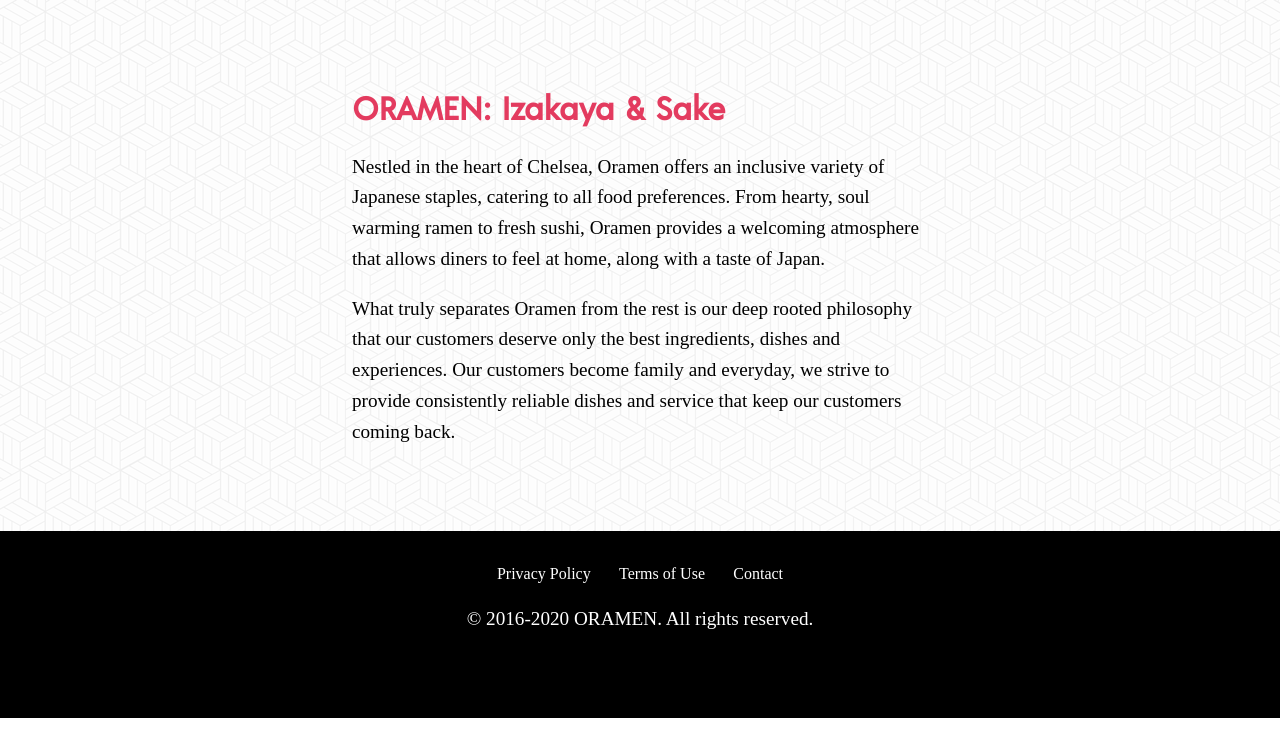
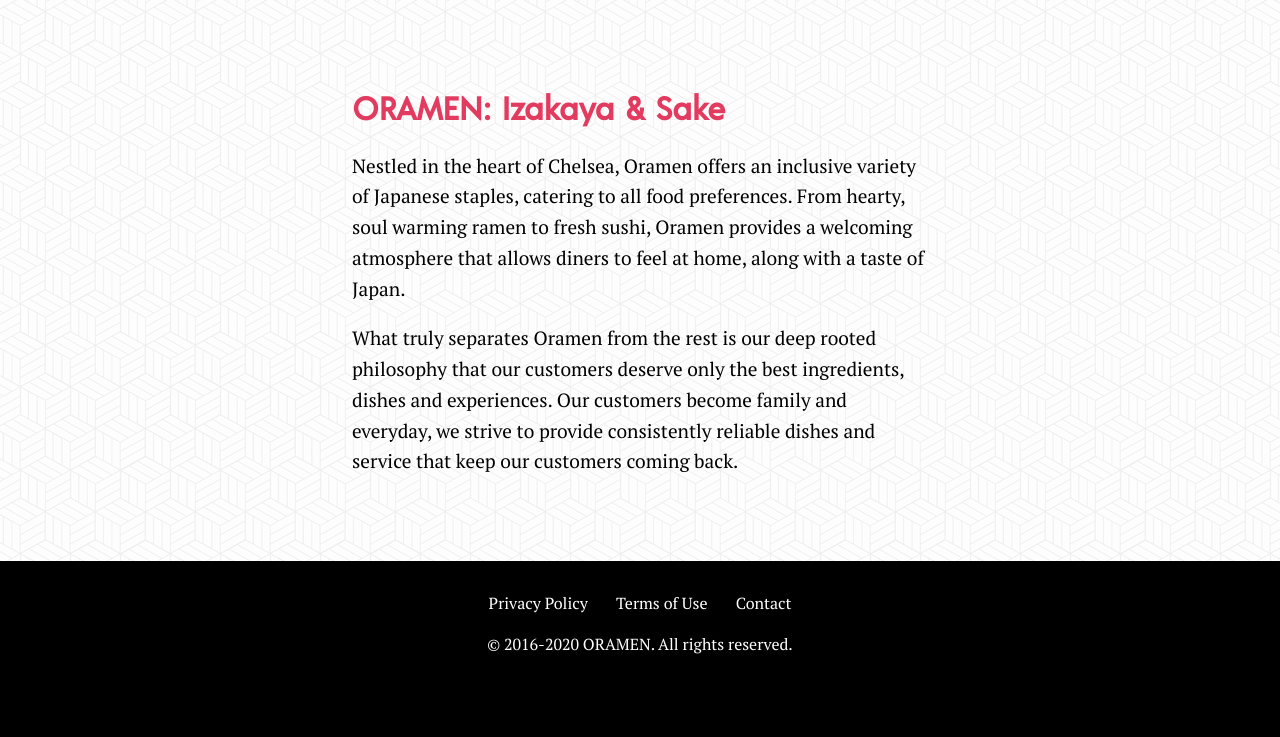
Before and after one commit to ny404/oramen, a plain HTML site: page index.html in a window 1280 px wide. Shown: the part 800-1537 px from the top of the page. Drawn offline with nearby package versions, Linux system fonts and the light colour scheme; a script that the page names is missing.

Commit message:
renamed css file

```diff
--- a/css/fonts.css
+++ b/css/fonts.css
@@ -6,9 +6,43 @@
     font-style: normal;
 
 }
+@font-face {
+    font-family: 'pt_serifbold';
+    src: url('../fonts/ptserif-bold-webfont.woff2') format('woff2'),
+         url('../fonts/ptserif-bold-webfont.woff') format('woff');
+    font-weight: normal;
+    font-style: normal;
 
+}
+@font-face {
+    font-family: 'pt_serifbold_italic';
+    src: url('../fonts/ptserif-bolditalic-webfont.woff2') format('woff2'),
+         url('../fonts/ptserif-bolditalic-webfont.woff') format('woff');
+    font-weight: normal;
+    font-style: normal;
+
+}
+@font-face {
+    font-family: 'pt_serifitalic';
+    src: url('../fonts/ptserif-italic-webfont.woff2') format('woff2'),
+         url('../fonts/ptserif-italic-webfont.woff') format('woff');
+    font-weight: normal;
+    font-style: normal;
+
+}
+@font-face {
+    font-family: 'pt_serifregular';
+    src: url('../fonts/ptserif-regular-webfont.woff2') format('woff2'),
+         url('../fonts/ptserif-regular-webfont.woff') format('woff');
+    font-weight: normal;
+    font-style: normal;
+
+}
+
+body { font-family: 'pt_serifregular', Helvetica, Arial, sans-serif; }
 h1, h2, h3, h4 { font-family: 'acremedium', Helvetica, Arial, sans-serif; color: #E33B5F;}
 p { font-size: 1.2em; line-height: 1.6em; color: #000; }
+footer p { color: #fff; font-size: 1em; }
 blockquote {
   border-left: 10px solid #E33B5F;
   margin: 1.5em 0;
--- a/css/grid.css
+++ b/css/style.css
@@ -30,9 +30,8 @@
 .logo {  }
 
 footer { background: black; text-align: center; padding: 2.5% 2.5% 5% 2.5%; }
-footer ul { list-style: none; padding: 0; margin: 0;}
+footer ul { list-style-type: none; padding: 0; margin: 0;}
 footer ul li { display: inline-block; margin: 0 1%; color: #fff; }
-footer p { color: #fff; }
 
 .button {
 	z-index: 500;
@@ -53,7 +52,7 @@ aside {  }
 @media screen and (max-width: 767px){
 	.col-xs { width: 100%; }
 	.offset-col-2, .offset-col-3, .offset-col-4 { margin-left: -33.33333333%; }
-	.button { padding: 2.5% 0; }
+	.button { padding: 4% 0; }
 	footer { padding: 10% 0 15% 0; }
 	footer ul li { display: block; margin: 2.5%; }
 }
--- a/index.html
+++ b/index.html
@@ -13,7 +13,7 @@
 
   <link rel="stylesheet" href="css/normalize.css">
   <link rel="stylesheet" href="css/main.css">
-  <link rel="stylesheet" href="css/grid.css">
+  <link rel="stylesheet" href="css/style.css">
   <link rel="stylesheet" href="css/fonts.css">
   <link rel="stylesheet" href="css/navbar.css">
 
--- a/js/main.js
+++ b/js/main.js
@@ -8,11 +8,3 @@
     vertical: true,
     horizontal: false
   });
-
-function openNav() {
-  document.getElementById("mySidenav").style.width = "250px";
-}
-
-function closeNav() {
-  document.getElementById("mySidenav").style.width = "0";
-}
```
Also changed, not shown: fonts/ptserif-bold-webfont.woff (added), fonts/ptserif-bold-webfont.woff2 (added), fonts/ptserif-bolditalic-webfont.woff (added), fonts/ptserif-bolditalic-webfont.woff2 (added), fonts/ptserif-italic-webfont.woff (added), fonts/ptserif-italic-webfont.woff2 (added), fonts/ptserif-regular-webfont.woff (added), fonts/ptserif-regular-webfont.woff2 (added).
